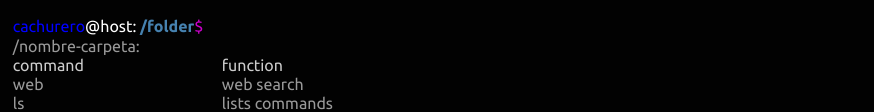
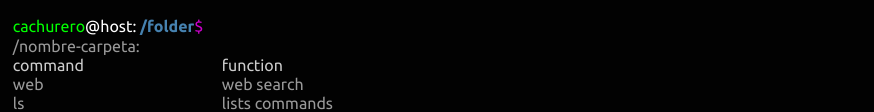
Before and after one commit to Bennu/bsh-css, a website: page index.html in a window 1280 px wide. Shown: the part 233-345 px from the top of the page, without its empty margins (0-874 px from the left). Drawn offline with Linux system fonts and the light colour scheme.

Commit message:
se vuelve al color original

```diff
--- a/src/scss/_variables.scss
+++ b/src/scss/_variables.scss
@@ -7,7 +7,7 @@ $color-fondo:#020202;
 $color-default:#999;
 $color-header-folder:#999;
 $color-folder:#4682B0;
-$color-sh:blue;
+$color-sh:#0F0;
 $color-ln:#00F6FF;
 $color-host:#FFF;
 $color-peso:#CD00CD;
```
Also changed, not shown: dist/assets/css/application.css, dist/assets/css/application.min.css.
